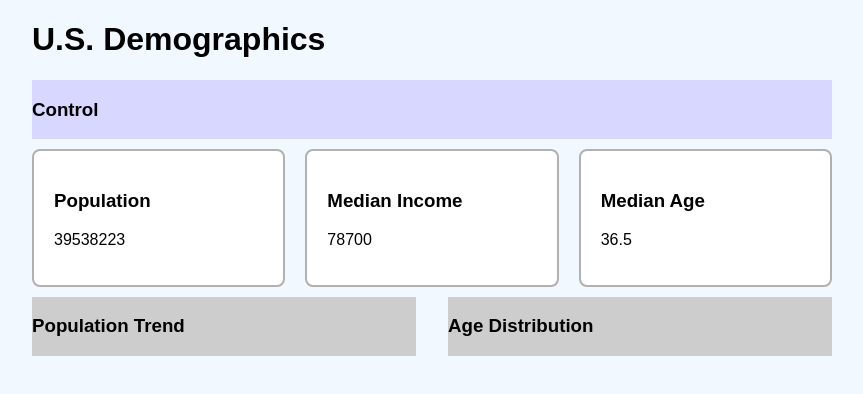
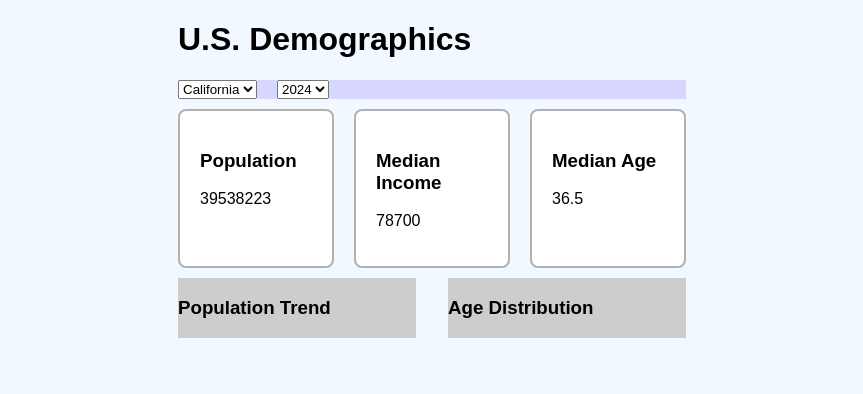
Before and after one commit to mluc404/dashboard-demo, a React (Vite) app: page / in a window 1280 px wide. Shown: the top 394 px of the page, without its empty margins (208-1071 px from the left). Built offline with nearby package versions, Linux system fonts and the light colour scheme.

Commit message:
feat(control): filter data by state and year

```diff
--- a/src/App.jsx
+++ b/src/App.jsx
@@ -1,15 +1,32 @@
-import { useState } from 'react'
+import { useState, useMemo } from 'react'
 import './App.css'
 
 import Dashboard from './components/Dashboard'
+import { demographicData, states, years } from './data/mockData'
 
 function App() {
+  const [selectedState, setSelectedState] = useState(states[0]);
+  const [selectedYear, setSelectedYear] = useState(years[years.length-1])
+
+  // Filter data based on selected state and year
+  // useMemo to prevent re-filter if neither of state or year changes
+  const filteredData = useMemo(()=>{
+    const output = demographicData.filter(item => item.state === selectedState && item.year === selectedYear);
+    return demographicData.filter(item => item.state === selectedState && item.year === selectedYear);
+      }, [selectedState, selectedYear])
 
   return (
     <>
       <div>
         <h1>U.S. Demographics</h1>
-        <Dashboard />
+        <Dashboard
+        selectedState={selectedState}
+        selectedYear={selectedYear}
+        onStateChange={setSelectedState}
+        onYearChange={setSelectedYear}
+        states={states}
+        years={years}
+        />
       </div>
     </>
   )
--- a/src/components/Control.css
+++ b/src/components/Control.css
@@ -2,4 +2,6 @@
 .control-container {
     background-color: #d7d7ff;
     width: 100%;
+    display: flex;
+    gap: 20px
 }
--- a/src/components/Control.jsx
+++ b/src/components/Control.jsx
@@ -1,9 +1,39 @@
 import './Control.css'
-export const Control = () =>{
+
+export const Control = ({selectedState, selectedYear, onStateChange, onYearChange, states, years}) =>{
 
     return (
         <div className='control-container'>
-            <h3>Control</h3>
+
+
+            {/* State Selector */}
+            <select
+            id="year-select"
+            className='control-select'
+            value={selectedState}
+            onChange={e => onStateChange(e.target.value)}
+            >
+                {states.map(state => (
+                    <option key={state} value={state}>
+                        {state}
+                    </option>
+                ))}
+            </select>
+
+            {/* Year Selector */}
+            <select
+            id="year-select"
+            className='control-select'
+            value={selectedYear}
+            onChange={e => onYearChange(Number(e.target.value))}
+            >
+                {years.map(year => (
+                    <option key={year} value={year}>
+                        {year}
+                    </option>
+                ))}
+            </select>
+
         </div>
     )
 }
--- a/src/components/Dashboard.css
+++ b/src/components/Dashboard.css
@@ -1,6 +1,6 @@
 .dashboard-container {
     width: 100%;
-    min-width: 800px;
+    /* min-width: 400px; */
     display: flex;
     flex-direction: column;
     justify-content: center;
@@ -15,5 +15,4 @@
     justify-content: space-between;
     gap: 2rem;
     width: 100%;
-
 }
--- a/src/components/Dashboard.jsx
+++ b/src/components/Dashboard.jsx
@@ -4,7 +4,7 @@ import { PopulationChart } from "./PopulationChart";
 import { AgeChart } from "./AgeChart";
 import './Dashboard.css'
 
-const Dashboard = () => {
+const Dashboard = ({selectedState, selectedYear, onStateChange, onYearChange, states, years}) => {
     const stateCA = {
         state: 'California', year: 2020, population: 39538223, medianAge: 36.5, medianIncome: 78700, ageDistribution: { '0-17': 22.1, '18-34': 23.4, '35-54': 26.8, '55-74': 19.2, '75+': 8.5 }
     }
@@ -12,7 +12,13 @@ const Dashboard = () => {
     return (
         <div className="dashboard-container">
 
-            <Control />
+            <Control
+             selectedState={selectedState}
+             selectedYear={selectedYear}
+             onStateChange={onStateChange}
+             onYearChange={onYearChange}
+             states={states}
+             years={years} />
             <SummaryCards data={stateCA} />
             <div className="chart-container">
                 <PopulationChart />
--- a/src/data/mockData.js
+++ b/src/data/mockData.js
@@ -34,3 +34,7 @@ export const demographicData = [
 
     //
 ]
+
+
+export const states = [...new Set(demographicData.map(item =>item.state))].sort();
+export const years = [...new Set(demographicData.map(item =>item.year))].sort();
```
